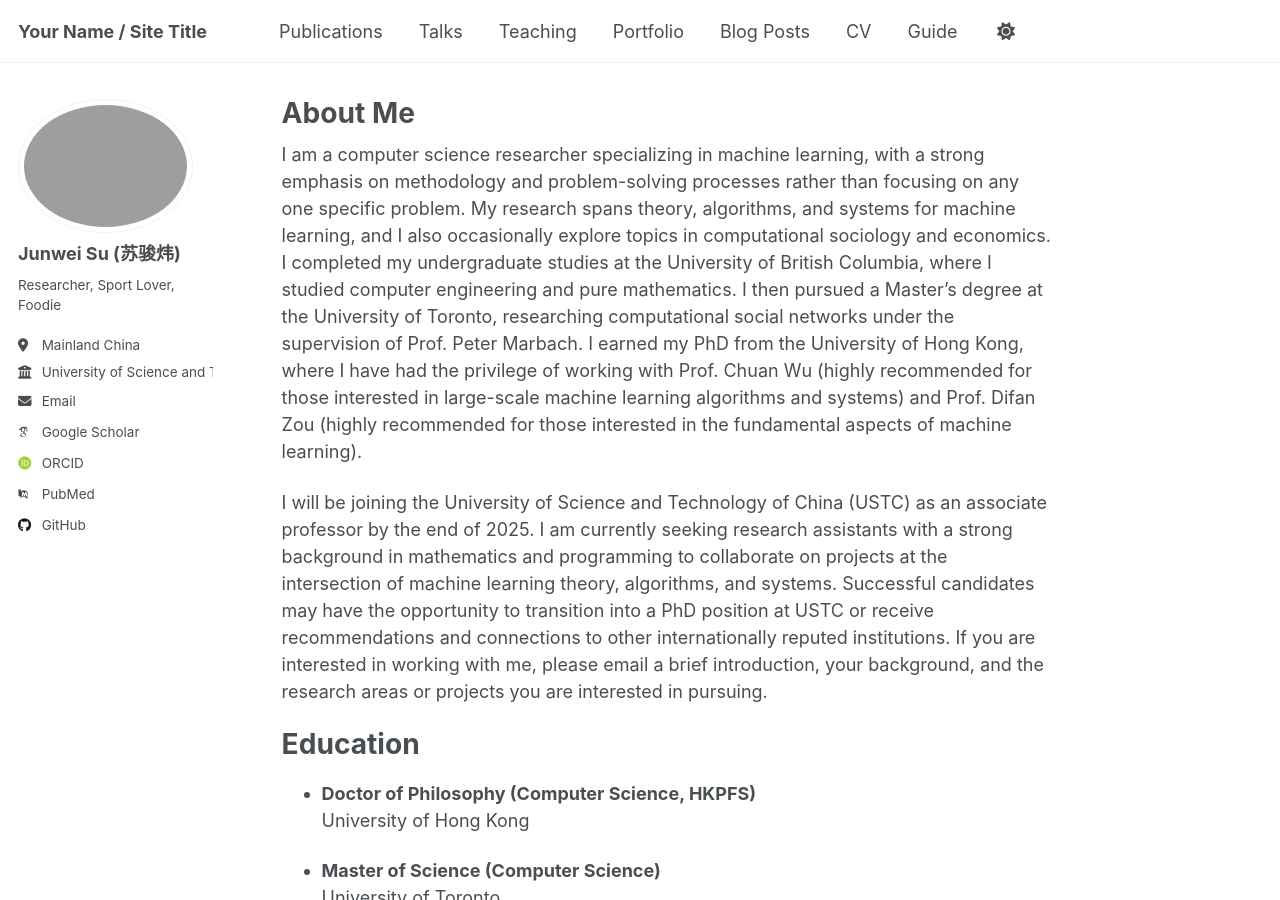
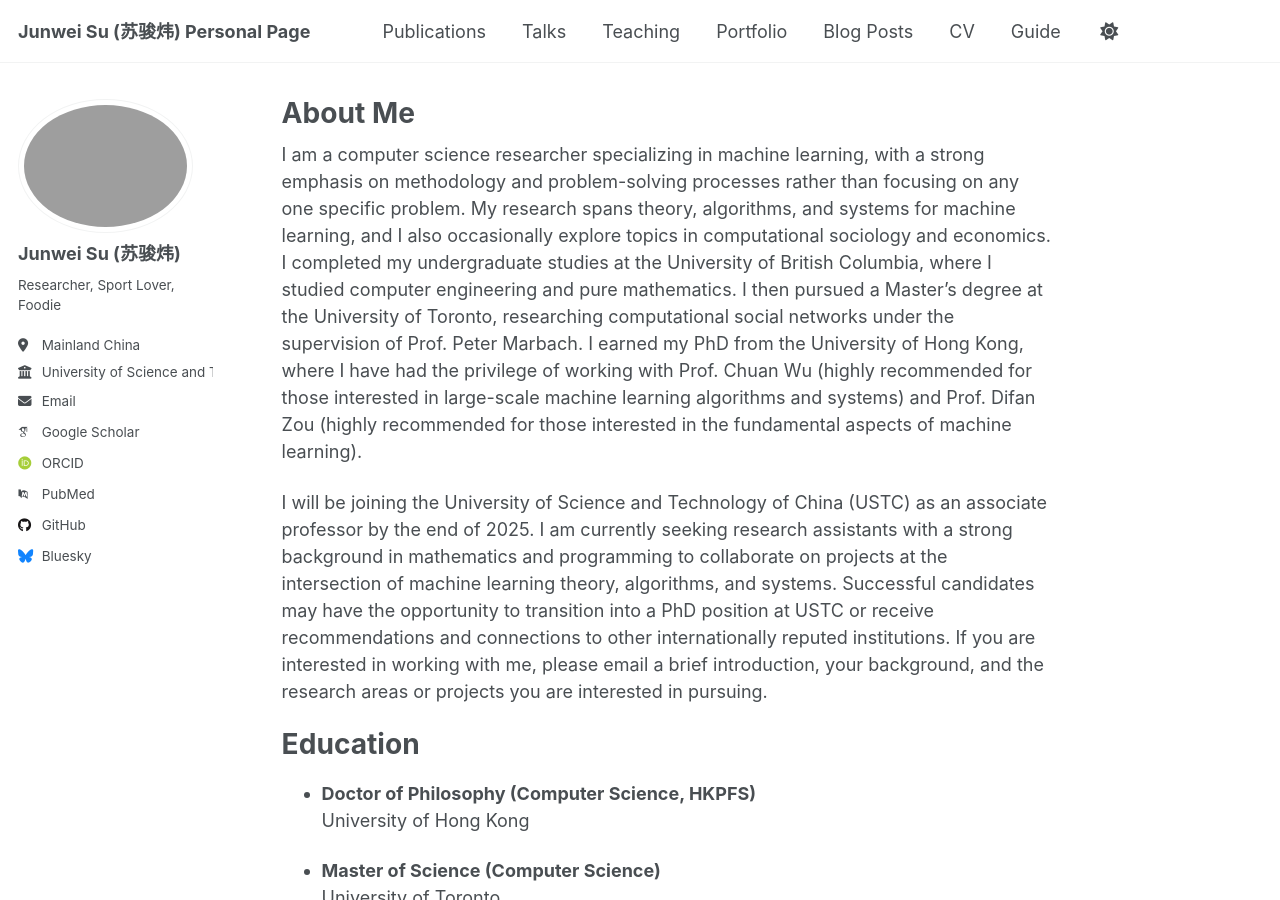
Before and after one commit to jwsu825/jwsu825.github.io, a Jekyll site: the page built from _pages/about.md, in a window 1280 px wide and 900 px high. Built offline with Jekyll 4.4.1, drawn with Linux system fonts in a browser that asks for light colours; some web fonts are replaced; a script that is not in the unit is left out.

Commit message:
pushign update

```diff
--- a/_config.yml
+++ b/_config.yml
@@ -9,7 +9,7 @@
 # Basic Site Settings
 locale                   : "en-US"
 site_theme               : "default" # Currently available options are "default", "air"
-title                    : "Your Name / Site Title"
+title                    : "Junwei Su (苏骏炜) Personal Page"
 title_separator          : "-"
 name                     : &name "Junwei Su (苏骏炜)"
 description              : &description "personal description"
@@ -53,7 +53,7 @@ author:
 
   # Social media
   artstation       : # Username
-  # bluesky          : "bsky.app" # Replace this with you Bluesky username
+  bluesky          : "bsky.app" # Replace this with you Bluesky username
   facebook         : # Username
   flickr           : # Username
   foursquare       : # Username
```
